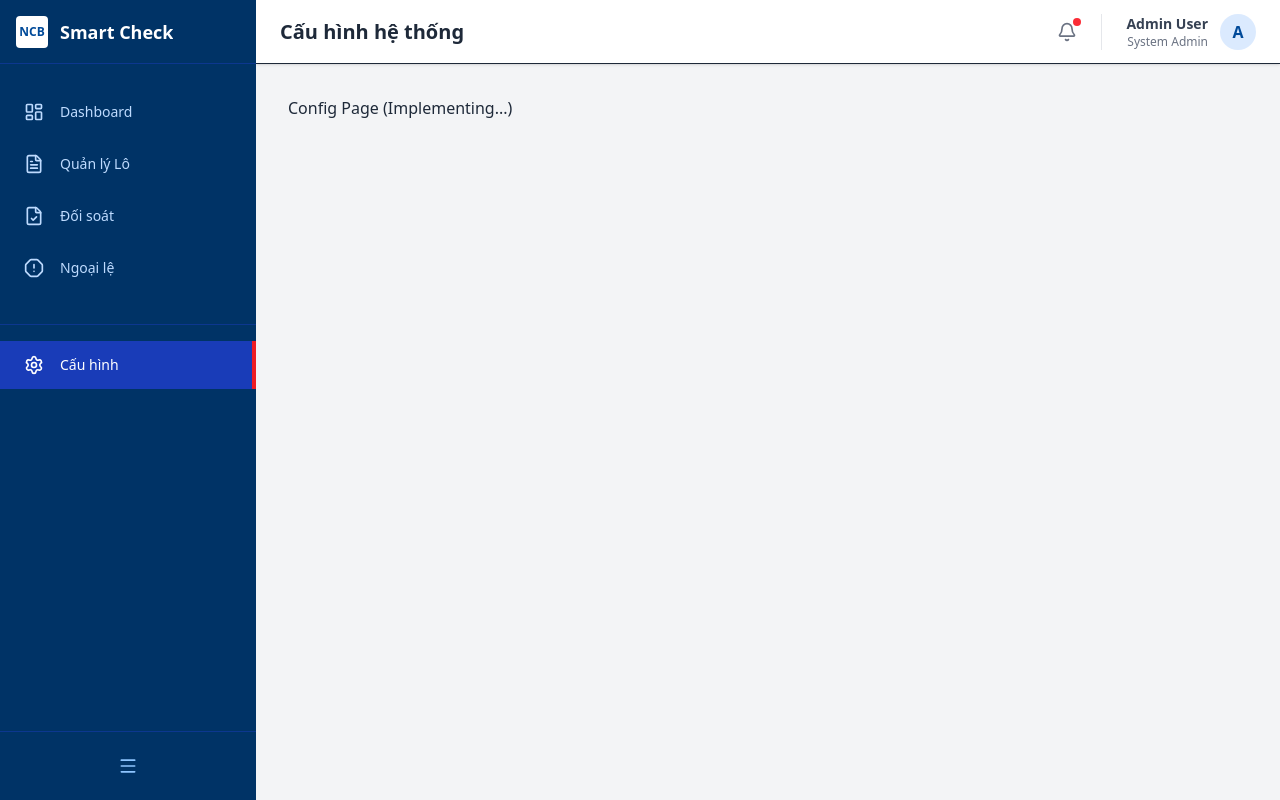
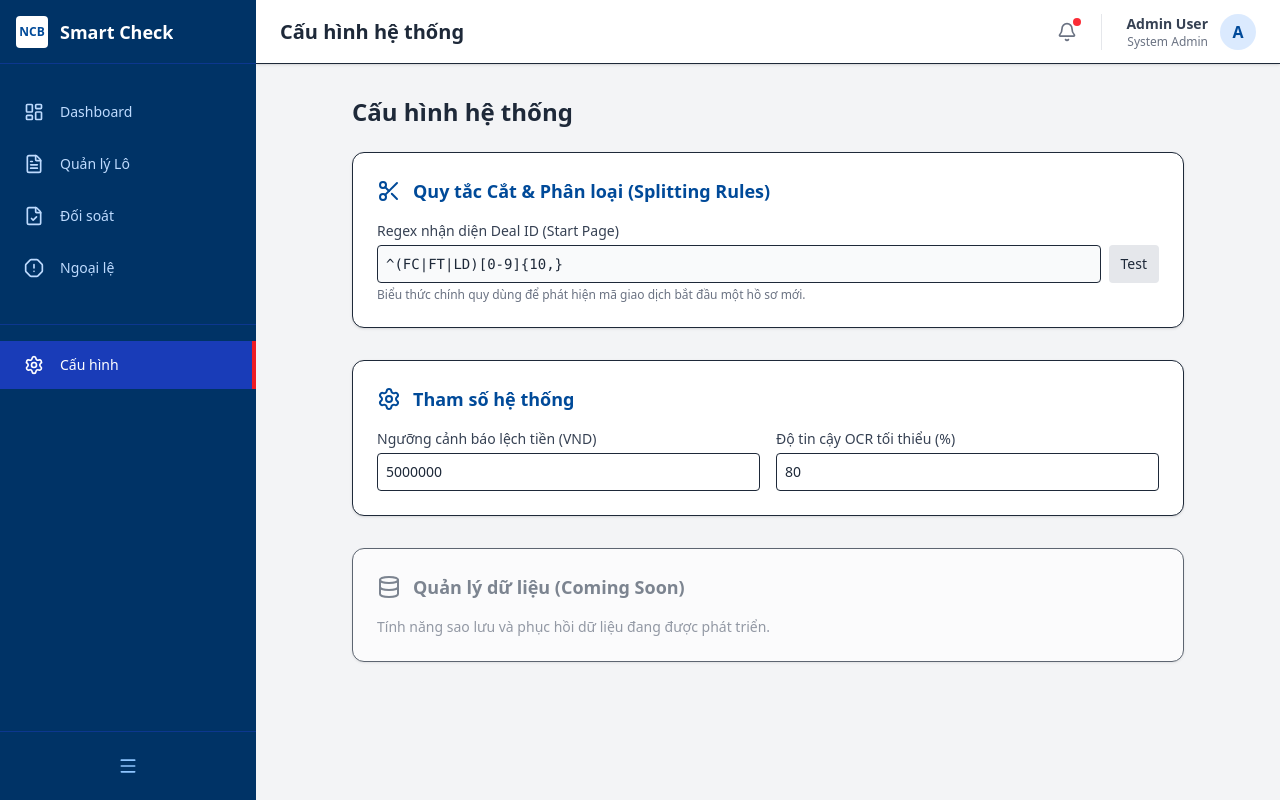
Before and after one commit to hoangpt/ncb_smartcheck_ui, a React (Vite) app: page /config in a window 1280 px wide. Built offline with nearby package versions, Linux system fonts and the light colour scheme; sample sign-in values are in the browser's storage.

Commit message:
feat: add Config and Exception page

```diff
--- a/src/App.tsx
+++ b/src/App.tsx
@@ -4,6 +4,8 @@ import Dashboard from './pages/Dashboard';
 import DocumentManager from './pages/DocumentManager';
 import Reconciliation from './pages/Reconciliation';
 import Workbench from './pages/Workbench';
+import Exceptions from './pages/Exceptions';
+import Config from './pages/Config';
 import MainLayout from './layout/MainLayout';
 
 const ProtectedRoute = () => {
@@ -24,8 +26,8 @@ function App() {
             <Route path="/documents" element={<DocumentManager />} />
             <Route path="/reconciliation" element={<Reconciliation />} />
             <Route path="/reconciliation/:id" element={<Workbench />} />
-            <Route path="/exceptions" element={<div className="p-8">Exceptions Page (Implementing...)</div>} />
-            <Route path="/config" element={<div className="p-8">Config Page (Implementing...)</div>} />
+            <Route path="/exceptions" element={<Exceptions />} />
+            <Route path="/config" element={<Config />} />
           </Route>
         </Route>
       </Routes>
--- /dev/null
+++ b/src/pages/Config.tsx
@@ -0,0 +1,60 @@
+import { Scissors, Settings, Database } from 'lucide-react';
+
+const Config = () => {
+    return (
+        <div className="p-8 animate-fade-in max-w-4xl mx-auto">
+            <h2 className="text-2xl font-bold text-gray-800 mb-6">Cấu hình hệ thống</h2>
+            <div className="grid gap-8">
+                {/* Section 1: Quy tắc cắt trang */}
+                <div className="bg-white p-6 rounded-xl shadow-sm border">
+                    <div className="flex items-center gap-3 mb-4 text-[#004A99]">
+                        <Scissors size={24} />
+                        <h3 className="font-bold text-lg">Quy tắc Cắt & Phân loại (Splitting Rules)</h3>
+                    </div>
+
+                    <div className="space-y-4">
+                        <div>
+                            <label className="block text-sm font-medium text-gray-700 mb-1">Regex nhận diện Deal ID (Start Page)</label>
+                            <div className="flex gap-2">
+                                <input type="text" defaultValue="^(FC|FT|LD)[0-9]{10,}" className="flex-1 border p-2 rounded font-mono text-sm bg-gray-50 focus:ring-2 focus:ring-blue-500 outline-none" />
+                                <button className="px-3 py-2 bg-gray-200 hover:bg-gray-300 rounded text-sm font-medium transition-colors">Test</button>
+                            </div>
+                            <p className="text-xs text-gray-500 mt-1">Biểu thức chính quy dùng để phát hiện mã giao dịch bắt đầu một hồ sơ mới.</p>
+                        </div>
+                    </div>
+                </div>
+
+                {/* Section 2: System Settings (Placeholder) */}
+                <div className="bg-white p-6 rounded-xl shadow-sm border">
+                    <div className="flex items-center gap-3 mb-4 text-[#004A99]">
+                        <Settings size={24} />
+                        <h3 className="font-bold text-lg">Tham số hệ thống</h3>
+                    </div>
+                    <div className="space-y-4">
+                        <div className="grid grid-cols-2 gap-4">
+                            <div>
+                                <label className="block text-sm font-medium text-gray-700 mb-1">Ngưỡng cảnh báo lệch tiền (VND)</label>
+                                <input type="number" defaultValue="5000000" className="w-full border p-2 rounded text-sm focus:ring-2 focus:ring-blue-500 outline-none" />
+                            </div>
+                            <div>
+                                <label className="block text-sm font-medium text-gray-700 mb-1">Độ tin cậy OCR tối thiểu (%)</label>
+                                <input type="number" defaultValue="80" className="w-full border p-2 rounded text-sm focus:ring-2 focus:ring-blue-500 outline-none" />
+                            </div>
+                        </div>
+                    </div>
+                </div>
+
+                {/* Section 3: Data Management (Placeholder) */}
+                <div className="bg-white p-6 rounded-xl shadow-sm border opacity-70">
+                    <div className="flex items-center gap-3 mb-4 text-gray-600">
+                        <Database size={24} />
+                        <h3 className="font-bold text-lg">Quản lý dữ liệu (Coming Soon)</h3>
+                    </div>
+                    <p className="text-sm text-gray-500">Tính năng sao lưu và phục hồi dữ liệu đang được phát triển.</p>
+                </div>
+            </div>
+        </div>
+    );
+};
+
+export default Config;
--- /dev/null
+++ b/src/pages/Exceptions.tsx
@@ -0,0 +1,47 @@
+import { AlertTriangle } from 'lucide-react';
+import { MOCK_EXCEPTIONS } from '../data/mock';
+
+const Exceptions = () => {
+    return (
+        <div className="p-8 animate-fade-in">
+            <h2 className="text-2xl font-bold text-gray-800 mb-6">Báo cáo ngoại lệ</h2>
+            <div className="bg-white rounded-xl shadow-sm border overflow-hidden">
+                <div className="p-4 bg-red-50 border-b border-red-100 flex items-center gap-2 text-red-800">
+                    <AlertTriangle size={20} />
+                    <span className="font-semibold">Phát hiện {MOCK_EXCEPTIONS.length} vấn đề cần xử lý thủ công</span>
+                </div>
+                <table className="w-full text-sm">
+                    <thead className="bg-gray-50 text-gray-600 font-semibold text-xs uppercase">
+                        <tr>
+                            <th className="px-6 py-3 text-left">Mức độ</th>
+                            <th className="px-6 py-3 text-left">Loại lỗi</th>
+                            <th className="px-6 py-3 text-left">Mô tả chi tiết</th>
+                            <th className="px-6 py-3 text-left">Nguồn</th>
+                            <th className="px-6 py-3 text-right">Hành động</th>
+                        </tr>
+                    </thead>
+                    <tbody className="divide-y">
+                        {MOCK_EXCEPTIONS.map(ex => (
+                            <tr key={ex.id} className="hover:bg-gray-50">
+                                <td className="px-6 py-4">
+                                    {ex.severity === 'high' && <span className="bg-red-100 text-red-700 px-2 py-1 rounded text-xs font-bold">Cao</span>}
+                                    {ex.severity === 'medium' && <span className="bg-orange-100 text-orange-700 px-2 py-1 rounded text-xs font-bold">TB</span>}
+                                    {ex.severity === 'low' && <span className="bg-gray-100 text-gray-700 px-2 py-1 rounded text-xs font-bold">Thấp</span>}
+                                </td>
+                                <td className="px-6 py-4 font-medium">{ex.type}</td>
+                                <td className="px-6 py-4 text-gray-600">{ex.desc}</td>
+                                <td className="px-6 py-4 text-xs text-gray-500">{ex.source}</td>
+                                <td className="px-6 py-4 text-right">
+                                    <button className="text-blue-600 hover:text-blue-800 font-medium text-xs mr-3">Xem nguồn</button>
+                                    <button className="text-gray-600 hover:text-gray-800 font-medium text-xs">Bỏ qua</button>
+                                </td>
+                            </tr>
+                        ))}
+                    </tbody>
+                </table>
+            </div>
+        </div>
+    );
+};
+
+export default Exceptions;
```
